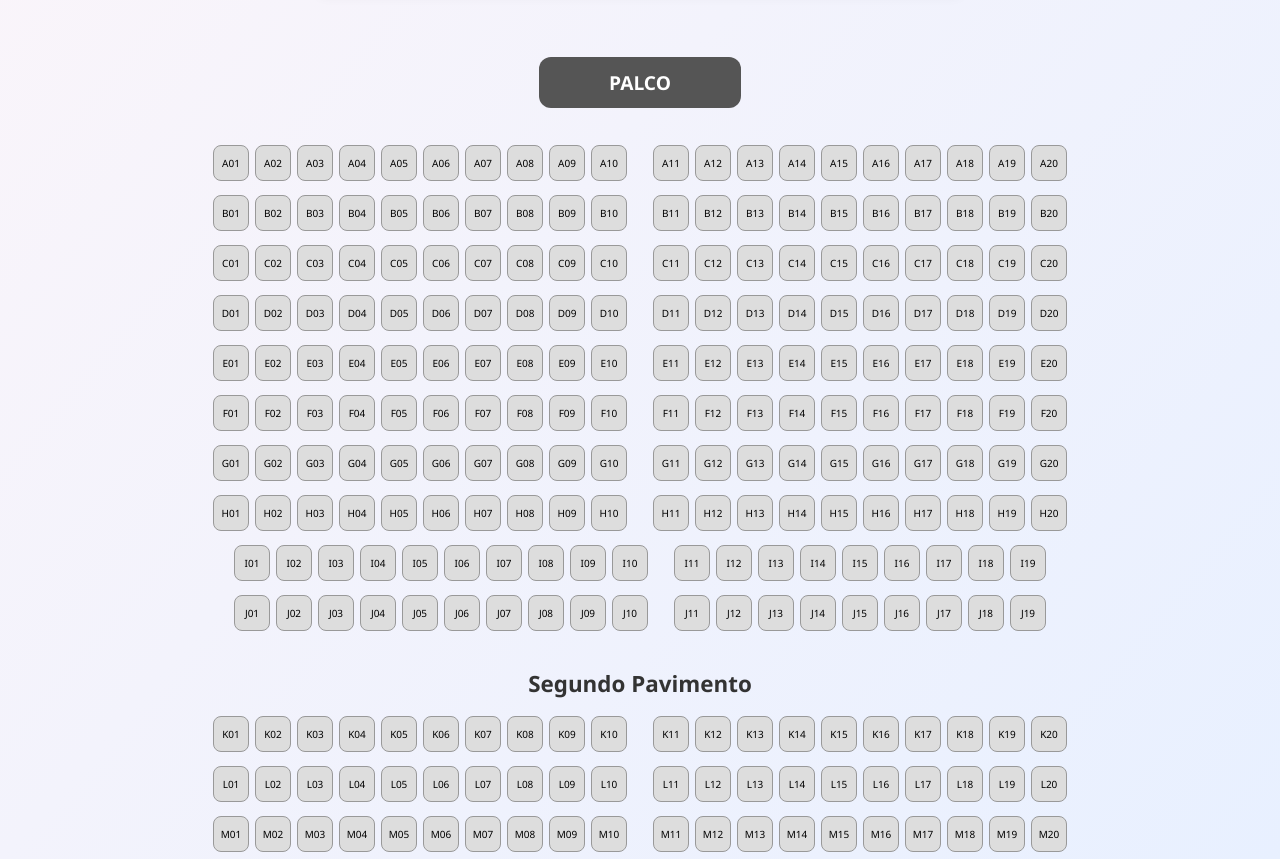
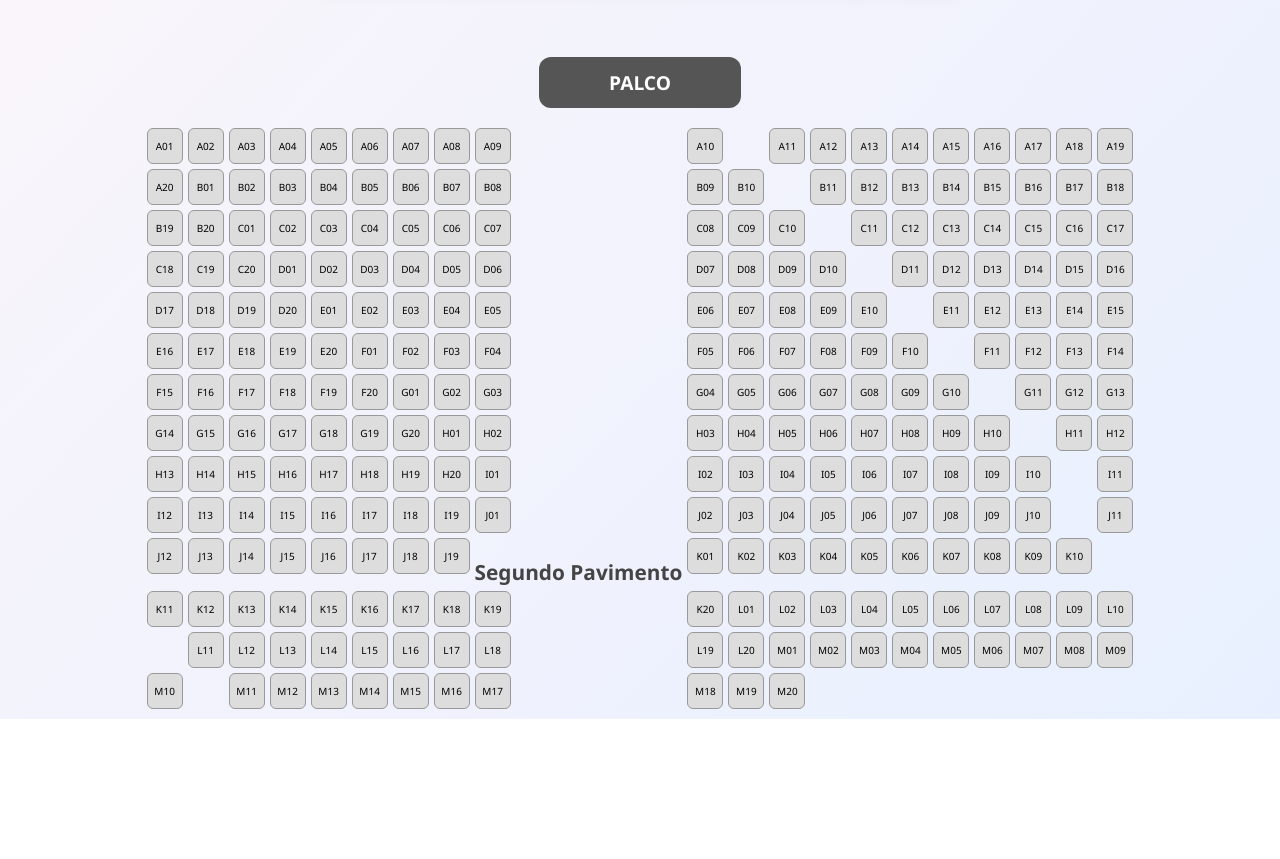
Before and after one commit to AndreiaDance/Reserva-de-assentos-Andreia-Dance, a plain HTML site: page index.html in a window 1280 px wide. Shown: the part 642-1501 px from the top of the page. After the commit the page ends 1361 px from the top, so only its background shows below. Drawn offline with Linux system fonts and the light colour scheme.

Commit message:
Update index.html
Atualização visual

```diff
--- a/index.html
+++ b/index.html
@@ -39,31 +39,29 @@
       border-radius: 12px;
       box-shadow: 0 0 12px rgba(0, 0, 0, 0.05);
     }
-    .mapa {
+    .container-mapa {
       display: flex;
       flex-direction: column;
       align-items: center;
-      margin-top: 20px;
+      overflow-x: auto;
     }
-    .fileira {
-      display: flex;
-      flex-wrap: wrap;
+    .mapa {
+      display: grid;
+      grid-template-columns: repeat(20, auto);
+      gap: 5px;
       justify-content: center;
-      margin: 4px;
+      max-width: 95vw;
+      padding: 10px;
     }
-    .divisoria {
-      margin: 30px 0 10px;
-      font-weight: bold;
-      font-size: 1.4em;
-      color: #333;
+    .linha-fileira {
+      display: contents;
     }
     .assento {
       width: 34px;
       height: 34px;
-      margin: 3px;
       background-color: #ddd;
       border: 1px solid #999;
-      border-radius: 8px;
+      border-radius: 6px;
       cursor: pointer;
       display: flex;
       align-items: center;
@@ -82,8 +80,21 @@
       background-color: #4caf50;
       color: white;
     }
+    .palco {
+      margin: 30px auto 10px;
+      padding: 12px 70px;
+      background-color: #555;
+      color: white;
+      font-weight: bold;
+      border-radius: 12px;
+      display: inline-block;
+      font-size: 1.2em;
+    }
     .corredor {
-      width: 20px;
+      width: 5px;
+    }
+    .linha {
+      display: contents;
     }
     #formulario {
       margin-top: 25px;
@@ -112,15 +123,11 @@
       font-size: 1.1em;
       width: 100%;
     }
-    .palco {
-      margin: 30px auto 10px;
-      padding: 12px 70px;
-      background-color: #555;
-      color: white;
+    .divisoria {
+      margin-top: 20px;
       font-weight: bold;
-      border-radius: 12px;
-      display: inline-block;
-      font-size: 1.2em;
+      font-size: 1.3em;
+      color: #444;
     }
   </style>
 </head>
@@ -139,7 +146,10 @@
   </div>
 
   <div class="palco">PALCO</div>
-  <div class="mapa" id="mapa"></div>
+
+  <div class="container-mapa">
+    <div class="mapa" id="mapa"></div>
+  </div>
 
   <form id="formulario" onsubmit="enviarReserva(); return false;">
     <p><strong>Assentos selecionados:</strong> <span id="selecionados"></span></p>
@@ -156,7 +166,6 @@
     };
 
     const segundoPavimento = ['K', 'L', 'M'];
-
     const mapaDiv = document.getElementById('mapa');
     const selecionadosSpan = document.getElementById('selecionados');
     const formulario = document.getElementById('formulario');
@@ -173,21 +182,18 @@
         jaDividiu = true;
       }
 
-      const fileiraDiv = document.createElement('div');
-      fileiraDiv.classList.add('fileira');
-
       for (let i = 1; i <= fileiras[letra]; i++) {
-        if (i === 11) {
-          const corredor = document.createElement('div');
-          corredor.classList.add('corredor');
-          fileiraDiv.appendChild(corredor);
-        }
-
         const assentoId = letra + i.toString().padStart(2, '0');
         const btn = document.createElement('div');
         btn.classList.add('assento');
         btn.dataset.assento = assentoId;
         btn.innerText = assentoId;
+
+        if (i === 11) {
+          const spacer = document.createElement('div');
+          spacer.classList.add('corredor');
+          mapaDiv.appendChild(spacer);
+        }
 
         btn.onclick = () => {
           if (btn.classList.contains('reservado')) return;
@@ -205,10 +211,8 @@
           formulario.style.display = assentosSelecionados.length ? 'block' : 'none';
         };
 
-        fileiraDiv.appendChild(btn);
+        mapaDiv.appendChild(btn);
       }
-
-      mapaDiv.appendChild(fileiraDiv);
     }
 
     function enviarReserva() {
```
